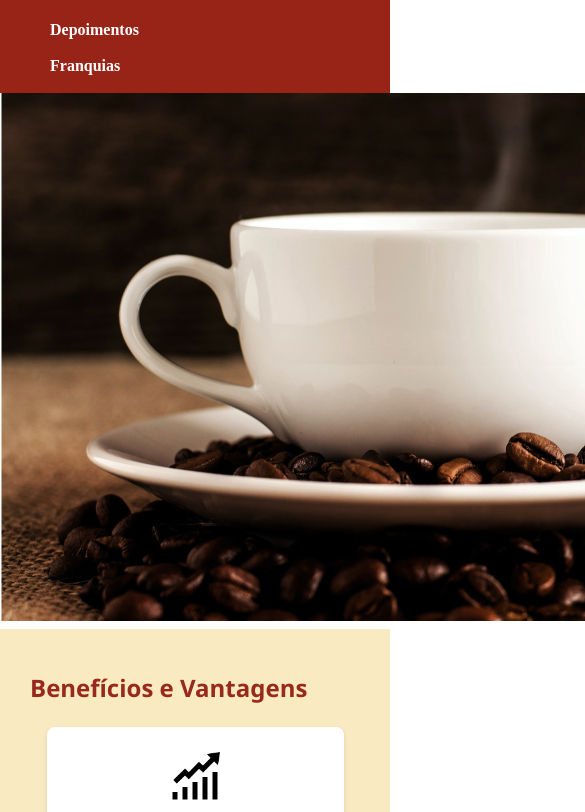
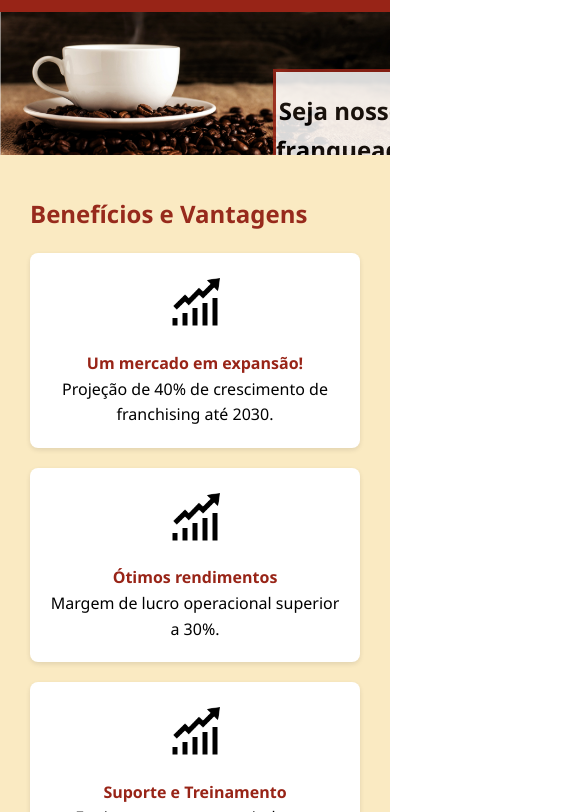
Before and after one commit to marcosmbjr/cafe, a plain HTML site: page index.html in a window 390 px wide. Shown: the part 146-958 px from the top of the page, 585 px wide, since content can reach past the window. Drawn offline with Linux system fonts and the light colour scheme; a web font is replaced by a local one.

Commit message:
muita alteração p listar detalhado

```diff
--- a/css/main.css
+++ b/css/main.css
@@ -1,5 +1,4 @@
 @import url('https://fonts.googleapis.com/css2?family=Just+Me+Again+Down+Here&display=swap');
-
 :root {
     --cor-marrom: #982417;
     --cor-preto: #000000;
@@ -8,7 +7,6 @@
     --cor-branco: #ffffff;
     --cor-vermelho: #e60000;
 }
-
 
 * {
     margin: 0;
@@ -19,11 +17,13 @@
 body {
     font-family: 'Segoe UI', sans-serif;
     line-height: 1.6;
-    background-color:var(--cor-branco);
+    background-color: var(--cor-branco);
     color: var(--cor-preto);
 }
 
+
 /* Cabeçalho */
+
 .header {
     display: flex;
     flex-direction: column;
@@ -31,7 +31,6 @@
     background-color: var(--cor-marrom);
     color: var(--cor-branco);
     padding: 15px 30px;
-    display: flex;
     align-items: center;
     justify-content: space-between;
 }
@@ -64,49 +63,87 @@
 }
 
 
+/* Franquia */
 
-
-   /* Franquia */
 .franquia {
-    display: flex;
-    align-items: center;
-    justify-content: space-between;
-    background-color: white;
+    position: relative;
+    width: 100%;
+    max-width: 100%;
+    overflow: hidden;
 }
 
-  .franquia-img  {
+.franquia-image img {
     width: 100%;
+    height: auto;
+    display: block;
 }
 
 .cadastro {
-    max-width: 400px;
+    position: absolute;
+    top: 40%;
+    left: 70%;
+    background-color: white;
+    opacity: 0.85;
+    max-width: 100%;
+    box-shadow: 0 5px 15px black 0.9;
+    text-align: center;
+    width: 35%;
+    padding-top: 20px;
+    padding-bottom: 20px;
+    border: 3px solid var(--cor-marrom);
 }
 
 .cadastro h2 {
     font-size: 24px;
+    font-weight: bold;
     margin-bottom: 10px;
 }
 
 .cadastro p {
+    font-size: 16px;
     margin-bottom: 20px;
-    font-size: 16px;
 }
 
-  .cadastro button {
-    padding: 10px 20px;
-    margin-right: 10px;
-    background-color: #aaa;
-    border: none;
-    border-radius: 4px;
-    cursor: pointer;
+.cadastro p strong {
+    color: #d13f1a;
 }
 
-  .cadastro .btn-dstq {
-    background-color: var(--cor-laranja);
+.btn-dstq {
+    padding: 10px 15px;
+    margin: 5px;
+    border: none;
+    border-radius: 5px;
+    cursor: pointer;
+    background-color: orange;
+    transition: background-color 0.3s ease;
+}
+
+.btn-sb {
+    margin: px;
+    padding: 10px 15px;
+    cursor: pointer;
+    transition: background-color 0.9s ease;
+    border-radius: 5px;
+    border-color: orange;
+}
+
+.btn-dstq {
+    color: #fff;
+    font-weight: bold;
+}
+
+.cadastro .btn-dstq:hover {
+    background-color: #ccc;
+}
+
+.cadastro .btn-sb:hover {
+    background-color: orange;
     color: white;
 }
 
+
 /* Vantagens e Benefícios */
+
 .beneficios {
     padding: 40px 30px;
     background-color: #faeac2;
@@ -130,7 +167,7 @@
     border-radius: 8px;
     text-align: center;
     min-width: 240px;
-    box-shadow: 0 2px 5px rgba(0,0,0,0.1);
+    box-shadow: 0 2px 5px rgba(0, 0, 0, 0.1);
     width: 400px;
 }
 
@@ -149,7 +186,9 @@
     margin-bottom: 10px;
 }
 
+
 /* Depoimentos */
+
 .depoimentos {
     background-color: #111;
     color: white;
@@ -181,7 +220,9 @@
     border-radius: 10px;
 }
 
+
 /* Modelos de negócio */
+
 .modelo-negocio {
     padding: 40px 30px;
     background-color: white;
@@ -204,7 +245,7 @@
     border-radius: 8px;
     padding: 20px;
     text-align: center;
-    box-shadow: 0 2px 5px rgba(0,0,0,0.1);
+    box-shadow: 0 2px 5px rgba(0, 0, 0, 0.1);
     min-width: 250px;
 }
 
@@ -221,106 +262,11 @@
     margin-bottom: 10px;
 }
 
+
 /* Rodapé */
 
 
+/* -------------------- */
 
 
-
-
-
-
-
-
-
-
-
-
-
-
-
-
-
-
-
-
-
-
-
-
-  /* -------------------- */
 /* RESPONSIVO: até 768px (tablets e celulares) */
-/* -------------------- */
-@media (max-width: 768px) {
-
-  /* Header */
-  .header {
-    flex-direction: column;
-    align-items: flex-start;
-    gap: 10px;
-  }
-
-  .header nav {
-    display: flex;
-    flex-direction: column;
-    gap: 10px;
-  }
-
-  /* Hero */
-  .hero {
-    flex-direction: column;
-    align-items: center;
-    text-align: center;
-  }
-
-  .hero-image img {
-    width: 90%;
-    max-width: 300px;
-    margin-bottom: 20px;
-  }
-
-  .cta {
-    max-width: 100%;
-  }
-
-  /* Benefícios */
-  .cards {
-    flex-direction: column;
-    align-items: center;
-  }
-
-  .card {
-    width: 90%;
-  }
-
-  .rend {
-      color: var(--cor-marrom);
-  }
-
-
-
-  /* Depoimentos */
-  .depoimento-box {
-    flex-direction: column;
-    align-items: center;
-    text-align: center;
-  }
-
-  .depoimento-box blockquote {
-    max-width: 90%;
-  }
-
-  .depoimento-img img {
-    max-width: 150px;
-  }
-
-  /* Modelos */
-  .modelos {
-    flex-direction: column;
-    align-items: center;
-  }
-
-  .modelo {
-    width: 90%;
-  }
-}
--- a/index.html
+++ b/index.html
@@ -35,7 +35,7 @@
             <div class="cadastro">
                 <h2>Seja nosso franqueado!</h2>
                 <p>Uma das redes que mais <strong>cresce</strong> no Brasil</p>
-                <button>Saiba mais</button>
+                <button class="btn-sb">Saiba mais</button>
                 <button class="btn-dstq">Registrar interesse</button>
             </div>
         </section>
@@ -64,12 +64,8 @@
             <h2>Depoimentos</h2>
             <div class="depoimento-box">
                 <blockquote>
-                    “Sempre gostei de café mas nunca pensei em transformar isso em um negócio, mas quando conheci a
-                    JUCafé me senti no modelo de negócio ideal para trabalhar meu futuro. Parabéns! Excelente apoio com
-                    um portfólio de serviços.”
-                    <br><br>
-                    “Meu sonho realizado e graças ao apoio da franquia realizei meu negócio construído com diálogo e
-                    confiança!”
+                    “Sempre gostei de café mas nunca pensei em transformar isso em um negócio, mas quando conheci a JUCafé me senti no modelo de negócio ideal para trabalhar meu futuro. Parabéns! Excelente apoio com um portfólio de serviços.”
+                    <br><br> “Meu sonho realizado e graças ao apoio da franquia realizei meu negócio construído com diálogo e confiança!”
                 </blockquote>
                 <p class="autor">Karila Kaffran<br>Franqueada – São Paulo/SP</p>
                 <div class="depoimento-img">
```
Lines whose indentation alone changed are shown as unchanged.
